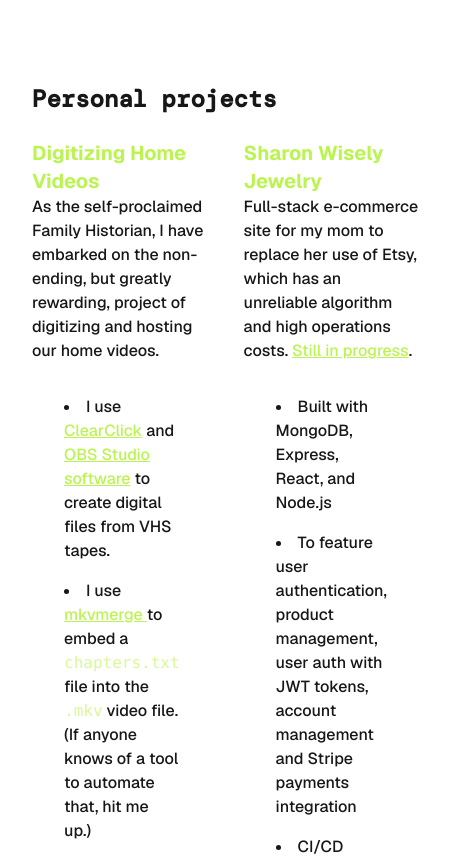
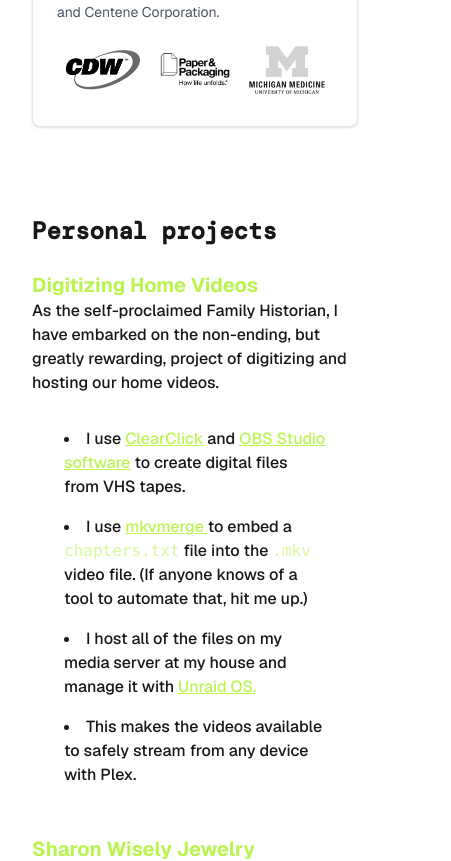
Before and after one commit to lincolnwisely/lincoln-wisely, a Next.js app: page / in a window 390 px wide. Shown: the part 1980-2841 px from the top of the page, 451 px wide, since content can reach past the window. Built offline with nearby package versions, Linux system fonts and the light colour scheme; a web font is replaced by a local one.

Commit message:
fix mobile styles

```diff
--- a/src/components/home-videos.tsx
+++ b/src/components/home-videos.tsx
@@ -1,6 +1,6 @@
 export default function HomeVideos() {
   return (
-    <div className="font-medium w-full lg:w-1/2 mr-8">
+    <div className="font-medium w-full lg:w-1/2 lg:pr-8">
       <h2 className="font-bold text-xl text-lime-300">
         Digitizing Home Videos
       </h2>
--- a/src/components/projects.tsx
+++ b/src/components/projects.tsx
@@ -3,7 +3,7 @@ import SharonWisely from './sharon-wisely';
 
 export default function Projects() {
   return (
-    <div className="flex">
+    <div className="flex flex-col lg:flex-row">
       <HomeVideos />
       <SharonWisely />
     </div>
--- a/src/components/sharon-wisely.tsx
+++ b/src/components/sharon-wisely.tsx
@@ -1,6 +1,6 @@
 export default function SharonWisely() {
   return (
-    <div className="font-medium w-full lg:w-1/2 mr-8">
+    <div className="font-medium w-full lg:w-1/2 lg:pr-8">
       <h2 className="font-bold text-xl text-lime-300">Sharon Wisely Jewelry</h2>
       <p>
         Full-stack e-commerce site for my mom to replace her use of Etsy, which
```
